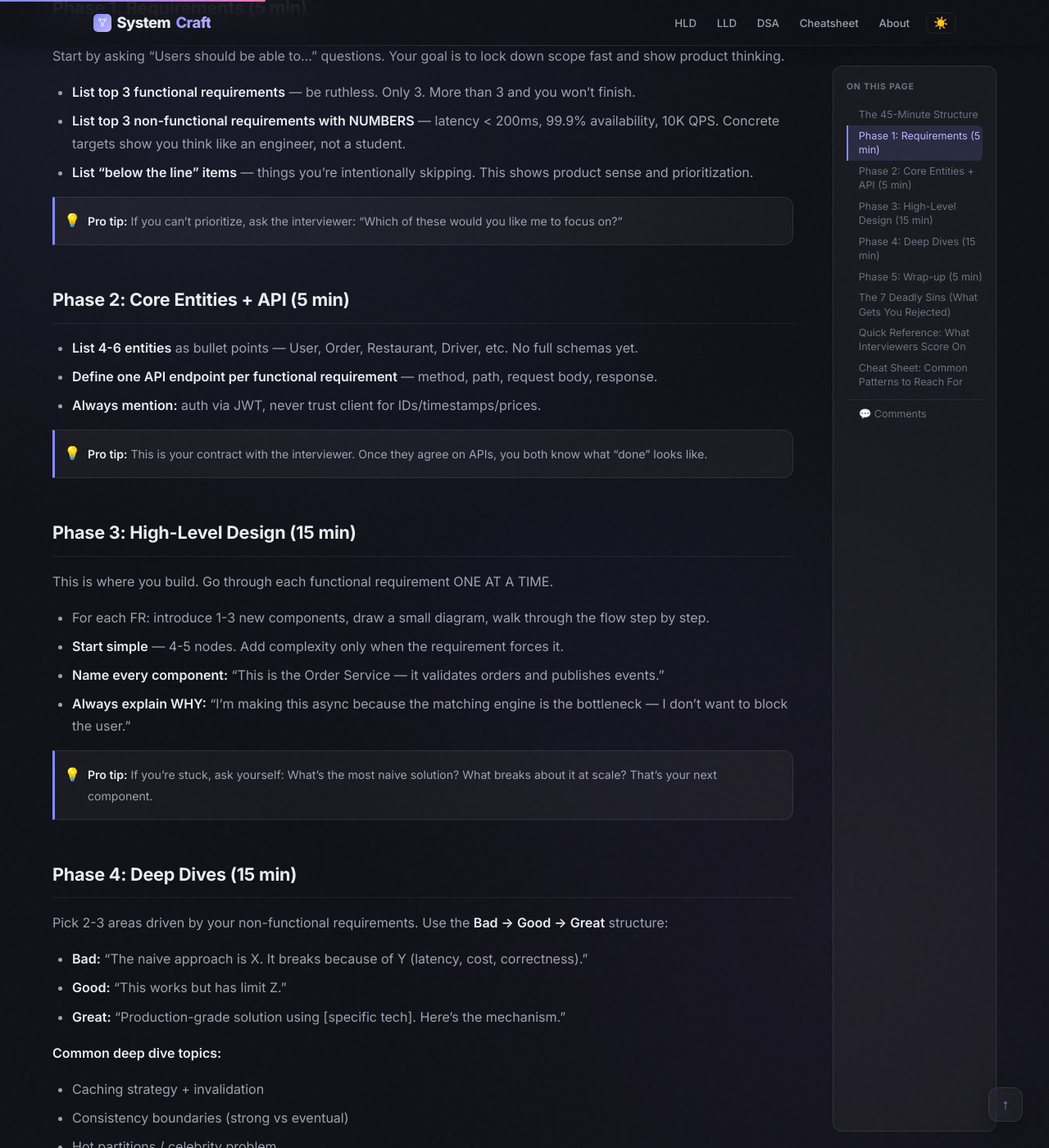
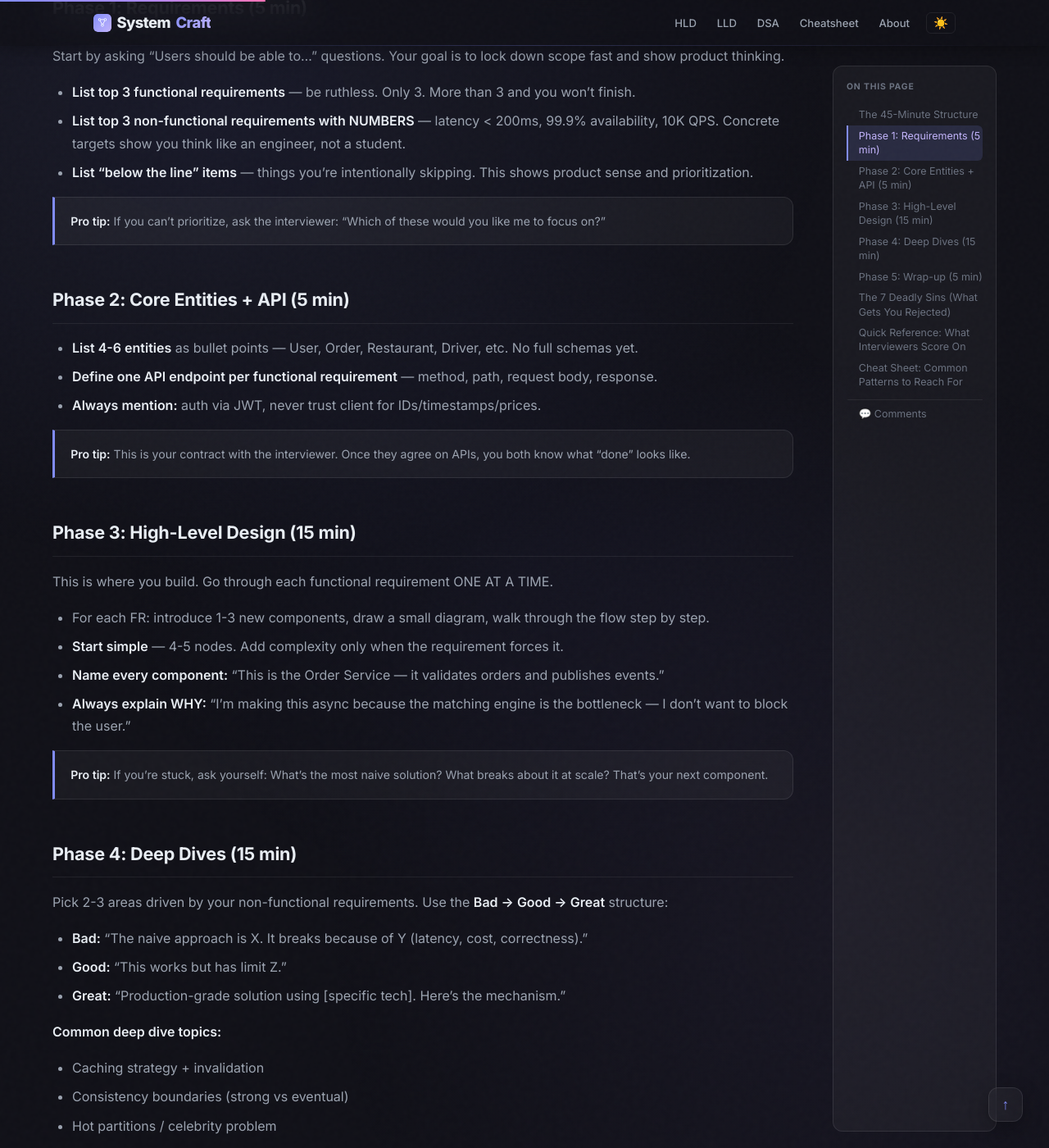
Before and after one commit to iluzn/HLD-Designs, a Jekyll site: the page built from pages/approach.md, in a window 1280 px wide and 1400 px high, scrolled down 732 px. Shown: the whole window at 82% size. Built offline with Jekyll 4.4.1, drawn with Linux system fonts in a browser that asks for light colours; nearby versions of some CDN libraries; comment, search, counter and statistics services are not loaded.

Commit message:
Fix: remove duplicate bulb icon from blockquotes (CSS ::before removed)

```diff
--- a/_layouts/default.html
+++ b/_layouts/default.html
@@ -141,8 +141,7 @@
         .content tr:hover td { background: var(--glass); box-shadow: inset 0 0 20px rgba(129,140,248,0.03); }
 
         /* Blockquotes */
-        .content blockquote { position: relative; border-left: 3px solid var(--accent); padding: 1rem 1.2rem 1rem 2.5rem; margin-bottom: 1.2rem; background: var(--glass); border-radius: 0 12px 12px 0; backdrop-filter: blur(8px); border: 1px solid var(--glass-border); border-left: 3px solid var(--accent); }
-        .content blockquote::before { content: '💡'; position: absolute; left: 0.7rem; top: 0.9rem; font-size: 1rem; }
+        .content blockquote { position: relative; border-left: 3px solid var(--accent); padding: 1rem 1.2rem; margin-bottom: 1.2rem; background: var(--glass); border-radius: 0 12px 12px 0; backdrop-filter: blur(8px); border: 1px solid var(--glass-border); border-left: 3px solid var(--accent); }
         .content blockquote p { color: var(--text-muted); margin-bottom: 0; font-size: 0.88rem; }
 
         .mermaid { background: var(--code-bg); border: 1px solid var(--glass-border); border-radius: 12px; padding: 1.5rem; margin-bottom: 1.5rem; text-align: center; overflow-x: auto; max-width: 100%; backdrop-filter: blur(8px); }
```
